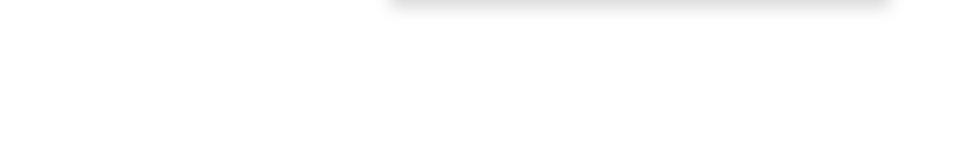
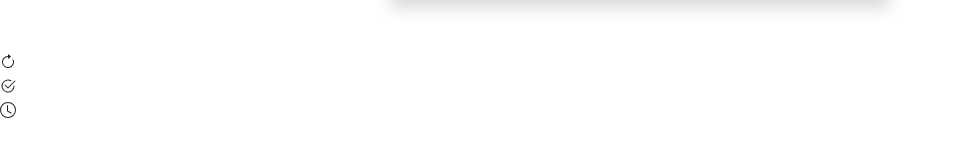
Before and after one commit to EPShepelev/unipage_test, a React (Create React App) app: page / in a window 1280 px wide. Shown: the part 312-468 px from the top of the page, without its empty margins (0-956 px from the left). Built offline with nearby package versions, Linux system fonts and the light colour scheme.

Commit message:
installed icons; add icons components; imported it

```diff
--- a/package.json
+++ b/package.json
@@ -7,6 +7,7 @@
     "@testing-library/react": "^11.2.5",
     "@testing-library/user-event": "^12.7.0",
     "bootstrap": "^4.6.0",
+    "bootstrap-icons": "^1.3.0",
     "react": "^17.0.1",
     "react-dom": "^17.0.1",
     "react-scripts": "4.0.2",
--- a/src/App.js
+++ b/src/App.js
@@ -1,10 +1,16 @@
 import "./App.css";
-import StartModal from "./components/StartModal";
+import StartModal from "./components/StartModal/StartModal";
+import Restart from "./components/Restart/Restart";
+import WrittingAccuracy from "./components/WrittingAccuracy/WrittingAccuracy";
+import WrittingSpeed from "./components/WrittingSpeed/WrittingSpeed";
 
 function App() {
   return (
     <div className="App">
       <StartModal />
+      <Restart />
+      <WrittingAccuracy />
+      <WrittingSpeed />
     </div>
   );
 }
--- /dev/null
+++ b/src/components/Restart/Restart.js
@@ -0,0 +1,24 @@
+import React from "react";
+
+function Restart() {
+  return (
+    <div>
+      <svg
+        xmlns="http://www.w3.org/2000/svg"
+        width="16"
+        height="16"
+        fill="currentColor"
+        class="bi bi-arrow-clockwise"
+        viewBox="0 0 16 16"
+      >
+        <path
+          fill-rule="evenodd"
+          d="M8 3a5 5 0 1 0 4.546 2.914.5.5 0 0 1 .908-.417A6 6 0 1 1 8 2v1z"
+        />
+        <path d="M8 4.466V.534a.25.25 0 0 1 .41-.192l2.36 1.966c.12.1.12.284 0 .384L8.41 4.658A.25.25 0 0 1 8 4.466z" />
+      </svg>
+    </div>
+  );
+}
+
+export default Restart;
--- /dev/null
+++ b/src/components/WrittingAccuracy/WrittingAccuracy.js
@@ -0,0 +1,21 @@
+import React from "react";
+
+function WrittingAccuracy() {
+  return (
+    <div>
+      <svg
+        xmlns="http://www.w3.org/2000/svg"
+        width="16"
+        height="16"
+        fill="currentColor"
+        class="bi bi-check2-circle"
+        viewBox="0 0 16 16"
+      >
+        <path d="M2.5 8a5.5 5.5 0 0 1 8.25-4.764.5.5 0 0 0 .5-.866A6.5 6.5 0 1 0 14.5 8a.5.5 0 0 0-1 0 5.5 5.5 0 1 1-11 0z" />
+        <path d="M15.354 3.354a.5.5 0 0 0-.708-.708L8 9.293 5.354 6.646a.5.5 0 1 0-.708.708l3 3a.5.5 0 0 0 .708 0l7-7z" />
+      </svg>
+    </div>
+  );
+}
+
+export default WrittingAccuracy;
--- /dev/null
+++ b/src/components/WrittingSpeed/WrittingSpeed.js
@@ -0,0 +1,21 @@
+import React from "react";
+
+function WrittingSpeed() {
+  return (
+    <div>
+      <svg
+        xmlns="http://www.w3.org/2000/svg"
+        width="16"
+        height="16"
+        fill="currentColor"
+        class="bi bi-clock"
+        viewBox="0 0 16 16"
+      >
+        <path d="M8 3.5a.5.5 0 0 0-1 0V9a.5.5 0 0 0 .252.434l3.5 2a.5.5 0 0 0 .496-.868L8 8.71V3.5z" />
+        <path d="M8 16A8 8 0 1 0 8 0a8 8 0 0 0 0 16zm7-8A7 7 0 1 1 1 8a7 7 0 0 1 14 0z" />
+      </svg>
+    </div>
+  );
+}
+
+export default WrittingSpeed;
```
Also changed, not shown: src/components/Restart/Restart.css (added), src/components/StartModal/StartModal.css (renamed from src/components/StartModal.css), src/components/StartModal/StartModal.js (renamed from src/components/StartModal.js), src/components/WrittingAccuracy/WrittingAccuracy.css (added), src/components/WrittingSpeed/WrittingSpeed.css (added), 1 other file (tests, documents, lock files or other folders).
